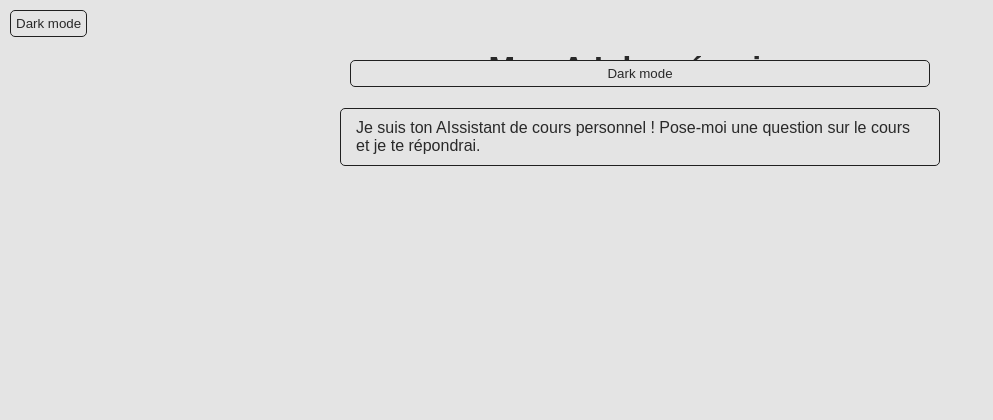
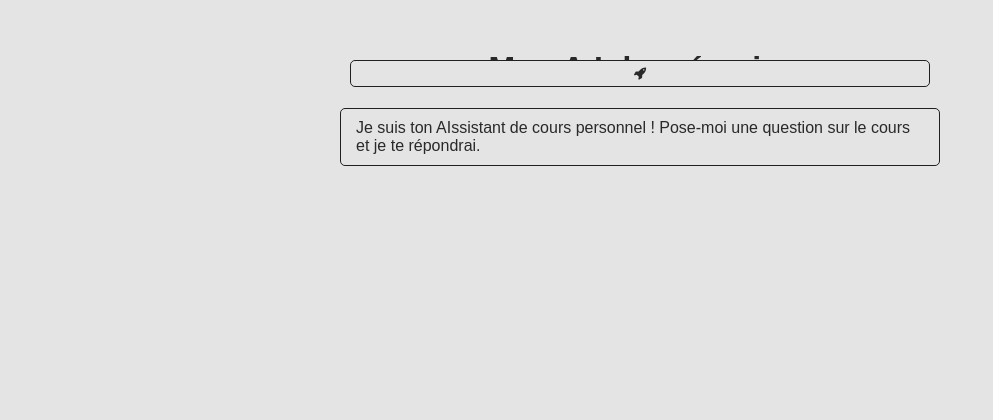
Before and after one commit to matthieu-chau/hackathon-MYL, a Flask app: page / in a window 1280 px wide. Shown: the top 420 px of the page, without its empty margins (0-993 px from the left). Run offline with Flask 3, Linux system fonts and the light colour scheme; parts of the project's set-up code (start-up, migrations or seed data) failed here and were passed over.

Commit message:
Boutton rocket

```diff
--- a/templates/index.html
+++ b/templates/index.html
@@ -1,21 +1,20 @@
 <!DOCTYPE html>
 <html lang="fr">
+<link rel="stylesheet" href="https://cdnjs.cloudflare.com/ajax/libs/font-awesome/4.7.0/css/font-awesome.min.css">
 
 <head>
   <title>A.I de révision</title>
 
   <link rel="stylesheet" href="{{ url_for('static', filename='style.css') }}" />
 </head>
-<button type="button" class="darkbutton" id="darkmode-button">
-  Dark mode
-</button>
+
 
 <body>
   <main class="main-container">
     <header class="header">
       <h1 class="header-title">Mon A.I.de mémoire</h1>
-      <button type="button" class="darkbutton" id="darkbutton">
-        Dark mode
+      <button type="button" class="darkbutton" id="darkbutton" src="parametres.png">
+        <i class="fa fa-rocket"></i>
       </button>
     </header>
     <section id="messages-container" class="messages-container">
```
